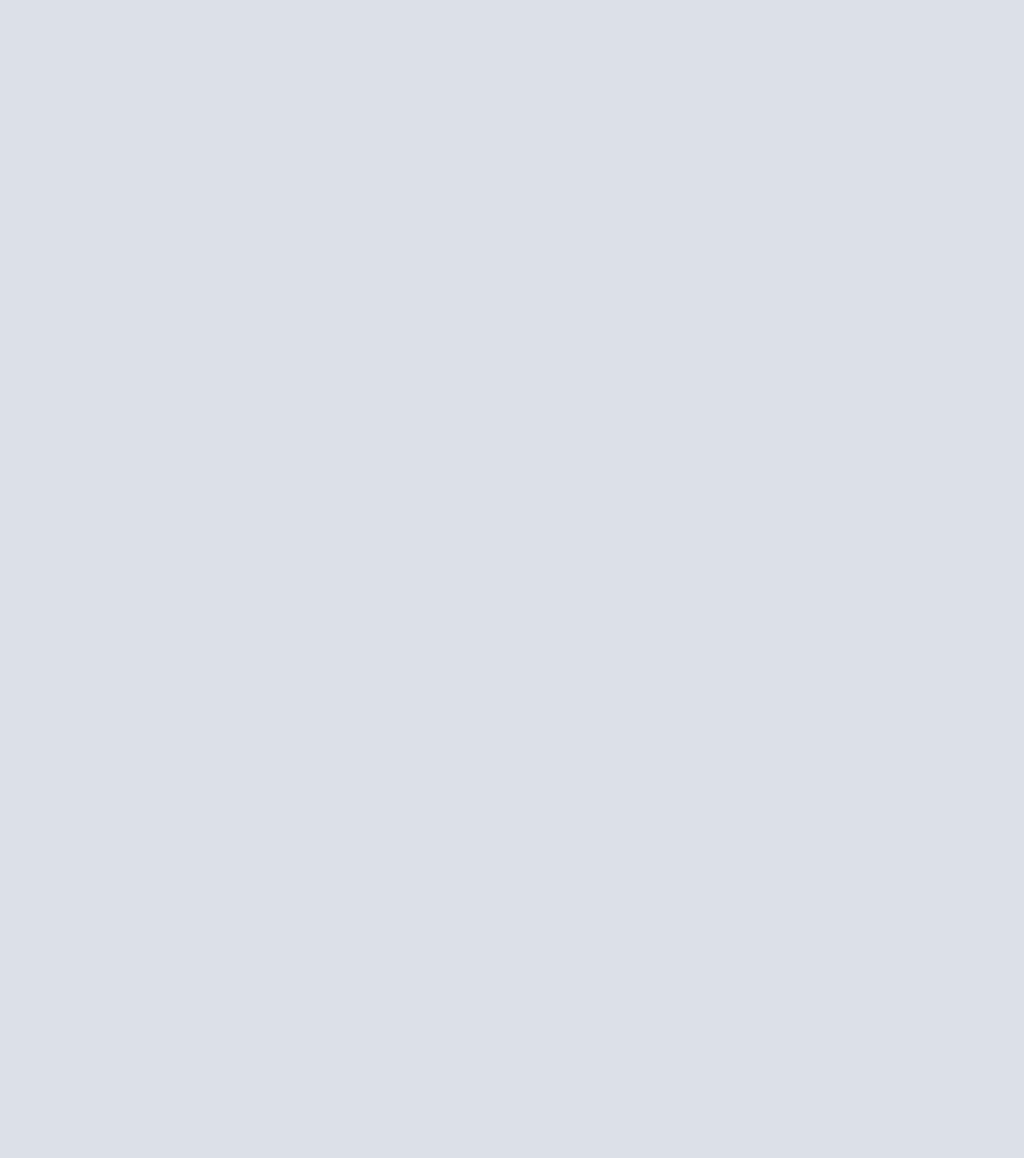
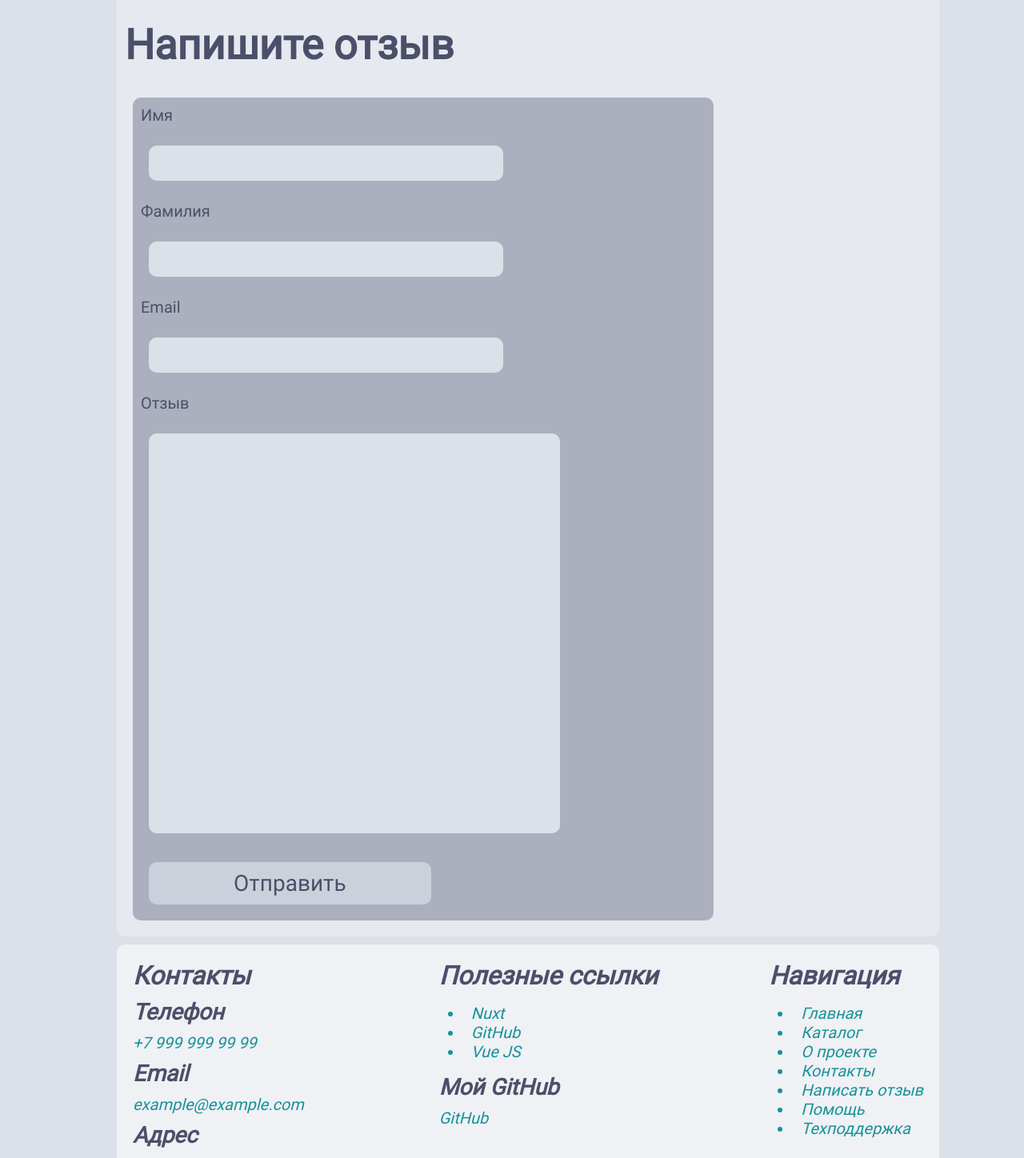
Before and after one commit to yazorinv/pa-info, a Nuxt app: page /feedback in a window 1280 px wide. Before the commit this address had no page. Shown: the part 300-1748 px from the top of the page at 80% size. Before the commit the page ends 800 px from the top, so only its background shows below. Built offline with nearby package versions, Linux system fonts and the light colour scheme.

Commit message:
Add a lot of pages

```diff
--- a/components/MyFooter.vue
+++ b/components/MyFooter.vue
@@ -51,7 +51,7 @@
           <NuxtLink to="/help">Помощь</NuxtLink>
         </li>
         <li>
-          <NuxtLink to="/help">Техподдержка</NuxtLink>
+          <NuxtLink to="/tech-support">Техподдержка</NuxtLink>
         </li>
       </ul>
     </address>
--- /dev/null
+++ b/pages/feedback/index.vue
@@ -0,0 +1,82 @@
+<script setup lang="ts">
+
+</script>
+
+<template>
+  <BaseApp0>
+    <template v-slot:header>Напишите отзыв</template>
+    <template v-slot:main>
+      <h1>Напишите отзыв</h1>
+      <form>
+        <label>Имя</label>
+        <input type="text"/>
+        <label>Фамилия</label>
+        <input type="text"/>
+        <label>Email</label>
+        <input type="email"/>
+        <label>Отзыв</label>
+        <textarea/>
+        <button type="submit">Отправить</button>
+      </form>
+    </template>
+  </BaseApp0>
+</template>
+
+<style scoped lang="scss">
+@import "/styles/base";
+
+
+form {
+  @extend %boxing;
+
+  background-color: $surface2;
+  font-family: "Roboto", sans-serif;
+  font-size: $size-3;
+  color: $text;
+
+
+  width: 70%;
+  display: grid;
+  gap: 1rem;
+
+
+  input[type=text], input[type=email], textarea {
+    @extend %boxing;
+    background: $crust;
+    border: none;
+
+    font-family: "Roboto", sans-serif;
+    font-size: $size-3;
+    color: $text;
+  }
+
+  textarea {
+    resize: none;
+    width: 70%;
+    height: 30rem;
+  }
+
+  input[type=text], input[type=email] {
+    width: 60%;
+    transition: width 0.6s ease-in-out;
+  }
+
+  input[type=text]:focus, input[type=email]:focus {
+    width: 80%;
+  }
+
+  button {
+    @extend %boxing;
+    background: $surface0;
+    border: none;
+
+    width: 50%;
+
+    font-family: "Roboto", sans-serif;
+    font-size: $size-5;
+    color: $text;
+
+    cursor: pointer;
+  }
+}
+</style>
--- /dev/null
+++ b/pages/help/index.vue
@@ -0,0 +1,30 @@
+<script setup lang="ts">
+</script>
+
+
+<template>
+  <BaseApp1Right>
+    <template v-slot:header>Помощь</template>
+    <template v-slot:main>
+      <img src="/images/tech-support.webp" alt="tech-support"/>
+      <h1>Помощь</h1>
+      <p>Ничем помочь не можем, у нас лапки</p>
+    </template>
+    <template v-slot:aside>
+      <p>Возможно вам нужна
+        <NuxtLink to="/tech-support">техподдержка</NuxtLink>
+      </p>
+      <p>...</p>
+    </template>
+  </BaseApp1Right>
+</template>
+
+
+<style scoped lang="scss">
+@import "/styles/base";
+
+img {
+  float: right;
+  width: 50%;
+}
+</style>
--- /dev/null
+++ b/pages/tech-support/index.vue
@@ -0,0 +1,30 @@
+<script setup lang="ts">
+</script>
+
+
+<template>
+  <BaseApp1Right>
+    <template v-slot:header>Техподдержка</template>
+    <template v-slot:main>
+      <img src="/images/tech-support.webp" alt="tech-support"/>
+      <h1>Техподдержка</h1>
+      <code>Перезагрузите компьютер!</code>
+    </template>
+    <template v-slot:aside>
+      <p>Возможно вам нужна
+        <NuxtLink to="/help">помощь</NuxtLink>
+      </p>
+      <p>...</p>
+    </template>
+  </BaseApp1Right>
+</template>
+
+
+<style scoped lang="scss">
+@import "/styles/base";
+
+img {
+  float: right;
+  width: 50%;
+}
+</style>
--- a/styles/base.scss
+++ b/styles/base.scss
@@ -39,6 +39,7 @@ code {
 
 a {
   font-family: "Roboto", sans-serif;
+  font-style: italic;
   font-size: $size-3;
   color: $subtext1;
   text-decoration: none;
```
